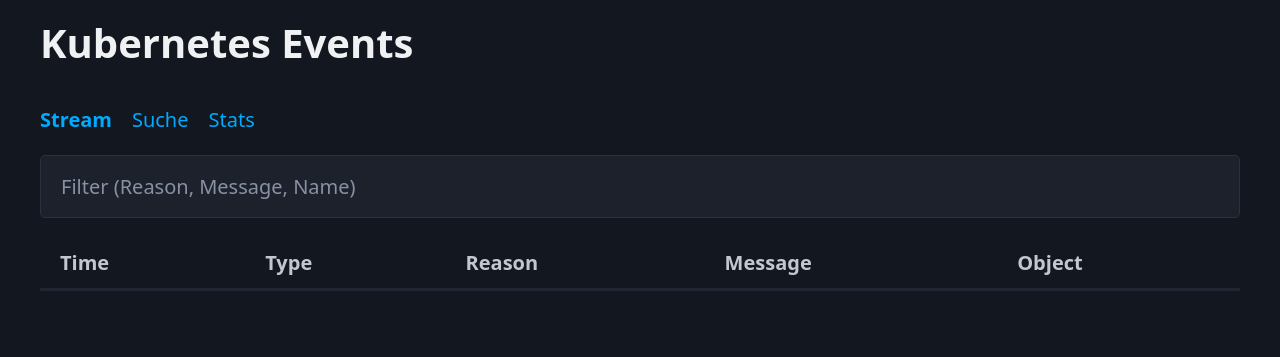
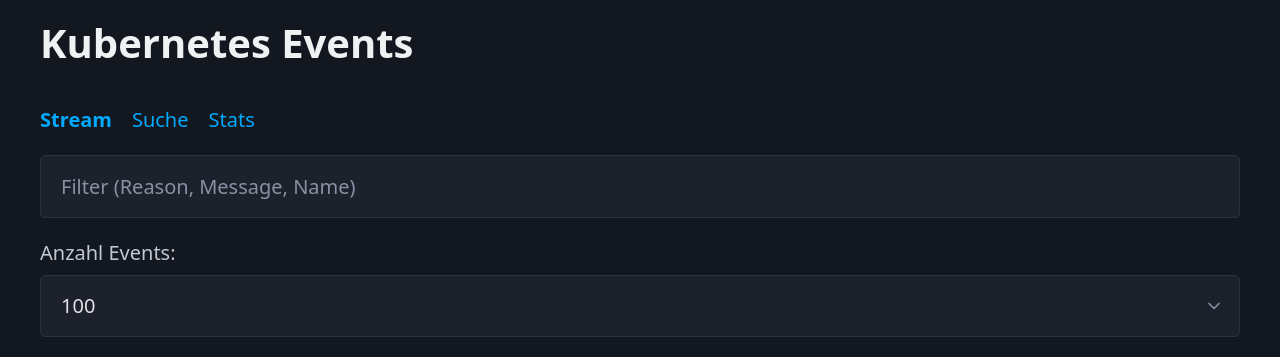
Before and after one commit to wlanboy/kubeevent, a FastAPI app: page / in a window 1280 px wide. Shown: the top 357 px of the page. Run offline with FastAPI, Linux system fonts and the light colour scheme; data that the repository does not hold is empty; some libraries are stand-ins or nearby versions.

Commit message:
added event limits

```diff
--- a/static/app.js
+++ b/static/app.js
@@ -20,7 +20,29 @@
 const streamFilter = document.getElementById("streamFilter");
 let latestEvents = [];
 
-const evtSource = new EventSource('/events/stream');
+let evtSource = null;
+let currentLimit = 100;
+
+function connectStream() {
+    if (evtSource) evtSource.close();
+
+    evtSource = new EventSource(`/events/stream?limit=${currentLimit}`);
+
+    evtSource.onmessage = e => {
+        latestEvents = JSON.parse(e.data);
+        renderStream();
+    };
+}
+
+// Initial verbinden
+connectStream();
+
+// Dropdown-Handler
+document.getElementById("limitSelect").addEventListener("change", e => {
+    currentLimit = parseInt(e.target.value);
+    connectStream();
+});
+
 evtSource.onmessage = e => {
     latestEvents = JSON.parse(e.data);
     renderStream();
--- a/templates/index.html
+++ b/templates/index.html
@@ -52,6 +52,15 @@
         <!-- STREAM TAB -->
         <section id="tab-stream" class="tab-content active">
             <input id="streamFilter" placeholder="Filter (Reason, Message, Name)">
+            <label for="limitSelect">Anzahl Events:</label>
+            <select id="limitSelect">
+                <option value="20">20</option>
+                <option value="50">50</option>
+                <option value="100" selected>100</option>
+                <option value="200">200</option>
+                <option value="500">500</option>
+            </select>
+
             <table id="streamTable">
                 <thead>
                     <tr>
```
